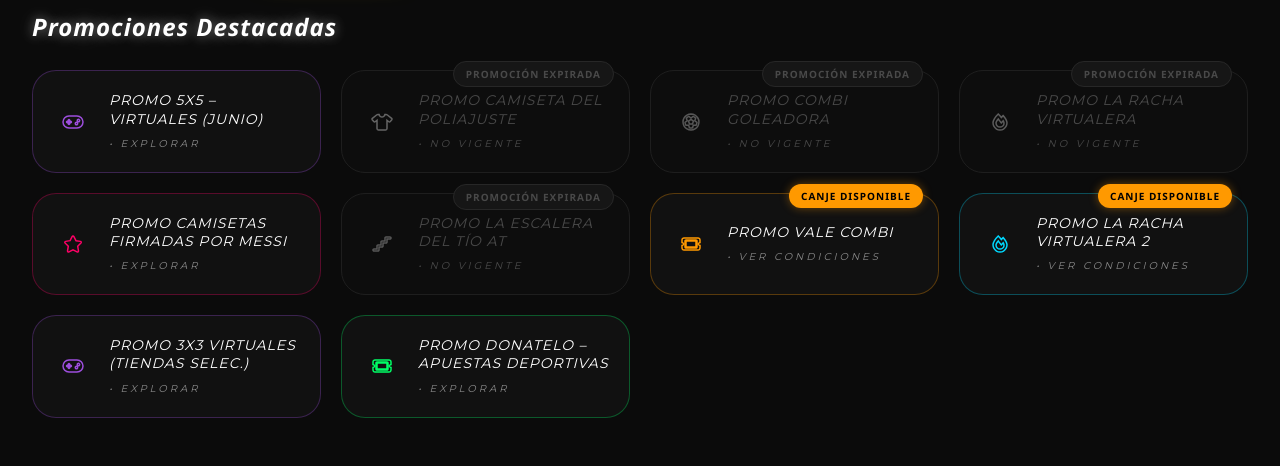
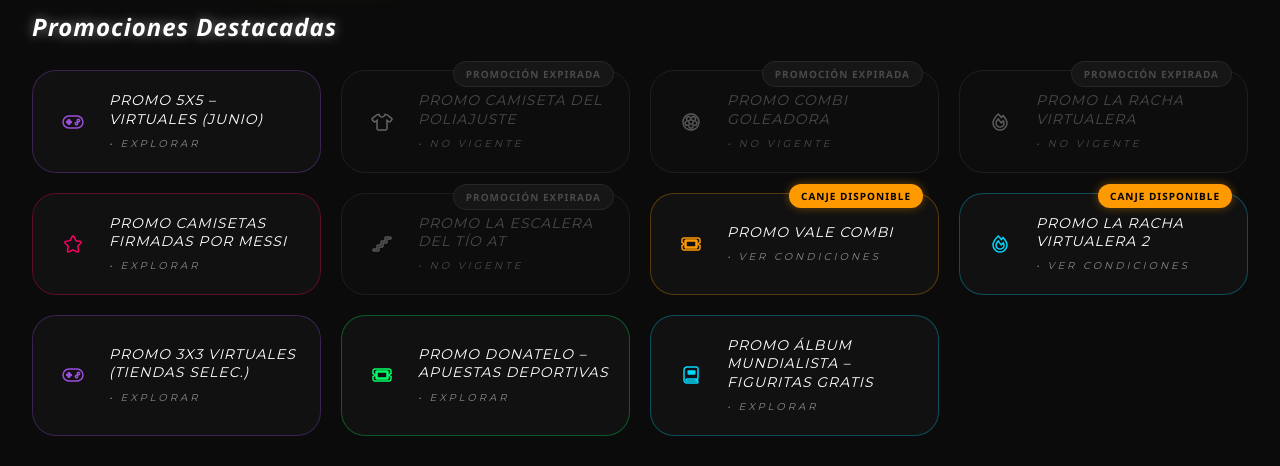
Before and after one commit to alejandrocappa26At/Calendario-PromocionesAT, a plain HTML site: page apuesta-total-dashboard.html in a window 1280 px wide. Shown: the part 334-800 px from the top of the page. Drawn offline with Linux system fonts and the light colour scheme.

Commit message:
actualizar cambios

```diff
--- a/apuesta-total-dashboard.html
+++ b/apuesta-total-dashboard.html
@@ -1570,6 +1570,33 @@
                 endDate: '2026-06-15',
                 canjeDate: '2026-06-15',
                 available: true
+            },
+            '2026-06-15-album': {
+                name: 'PROMO ÁLBUM MUNDIALISTA – FIGURITAS GRATIS',
+                category: 'blue',
+                icon: '<i class="fa-solid fa-book outline-icon"></i>',
+                description: '5 figuritas del Álbum del Mundial por cada S/20 en apuestas.',
+                htmlDetails: `
+                    <div class="promo-section">
+                        <div class="promo-section-title"><i class="fa-solid fa-trophy outline-icon"></i> Premio</div>
+                        <div class="promo-section-content">5 figuritas del Álbum del Mundial por cada S/20 en apuestas.</div>
+                    </div>
+                    <div class="promo-section">
+                        <div class="promo-section-title"><i class="fa-solid fa-clock outline-icon"></i> Vigencia</div>
+                        <div class="promo-section-content">Del 15/06 al 19/07 o hasta agotar stock.</div>
+                    </div>
+                    <div class="promo-section">
+                        <div class="promo-section-title"><i class="fa-solid fa-book-open outline-icon"></i> Mecánica de la Promo</div>
+                        <div class="promo-section-content">Por cada S/20 apostados en Apuestas Deportivas o Juegos Virtuales, el cliente recibe 5 figuritas gratis.<br><br>Máximo 3 promociones por cliente durante toda la vigencia de la campaña.</div>
+                    </div>
+                    <div class="promo-section highlight">
+                        <div class="promo-section-title"><i class="fa-solid fa-location-dot outline-icon"></i> Observación adicional</div>
+                        <div class="promo-section-content">Cada entrega debe registrarse obligatoriamente para el control de stock y entregas en el siguiente enlace:<br><br>🔗 <a href="https://script.google.com/macros/s/AKfycbzc4-nLnF69UWFsrYJV17fj-ukZF00pCG-fUI6sA2FxkP1qNUTED7BXzaTqjkiNQvhptQ/exec" target="_blank" style="color: inherit; text-decoration: underline; font-weight: bold; word-break: break-all;">Formulario de control de stock y entregas</a></div>
+                    </div>
+                `,
+                startDate: '2026-06-15',
+                endDate: '2026-07-19',
+                available: true
             }
         };
 
```
